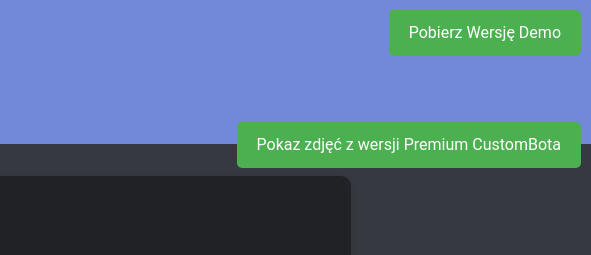
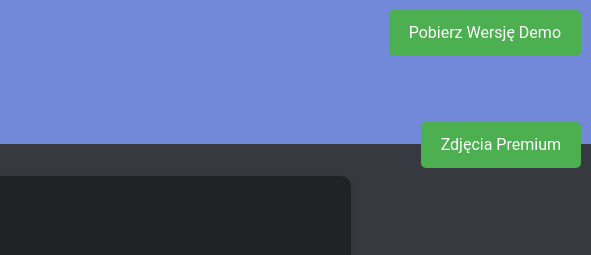
Before and after one commit to bpiont/xd, a plain HTML site: page index.html in a window 1280 px wide. Shown: the top 255 px of the page, 689-1280 px from the left. Drawn offline with Linux system fonts and the light colour scheme.

Commit message:
Update index.html

```diff
--- a/index.html
+++ b/index.html
@@ -13,7 +13,7 @@
     </header>
 
      <header>
-        <a href="https://linkvertise.com/1179692/custombot" class="download-button">Pokaz zdjęć z wersji Premium CustomBota</a>
+        <a href="https://linkvertise.com/1179692/custombot" class="download-button">Zdjęcia Premium</a>
     </header>
 
     <section class="description-section fade-in-section">
```
